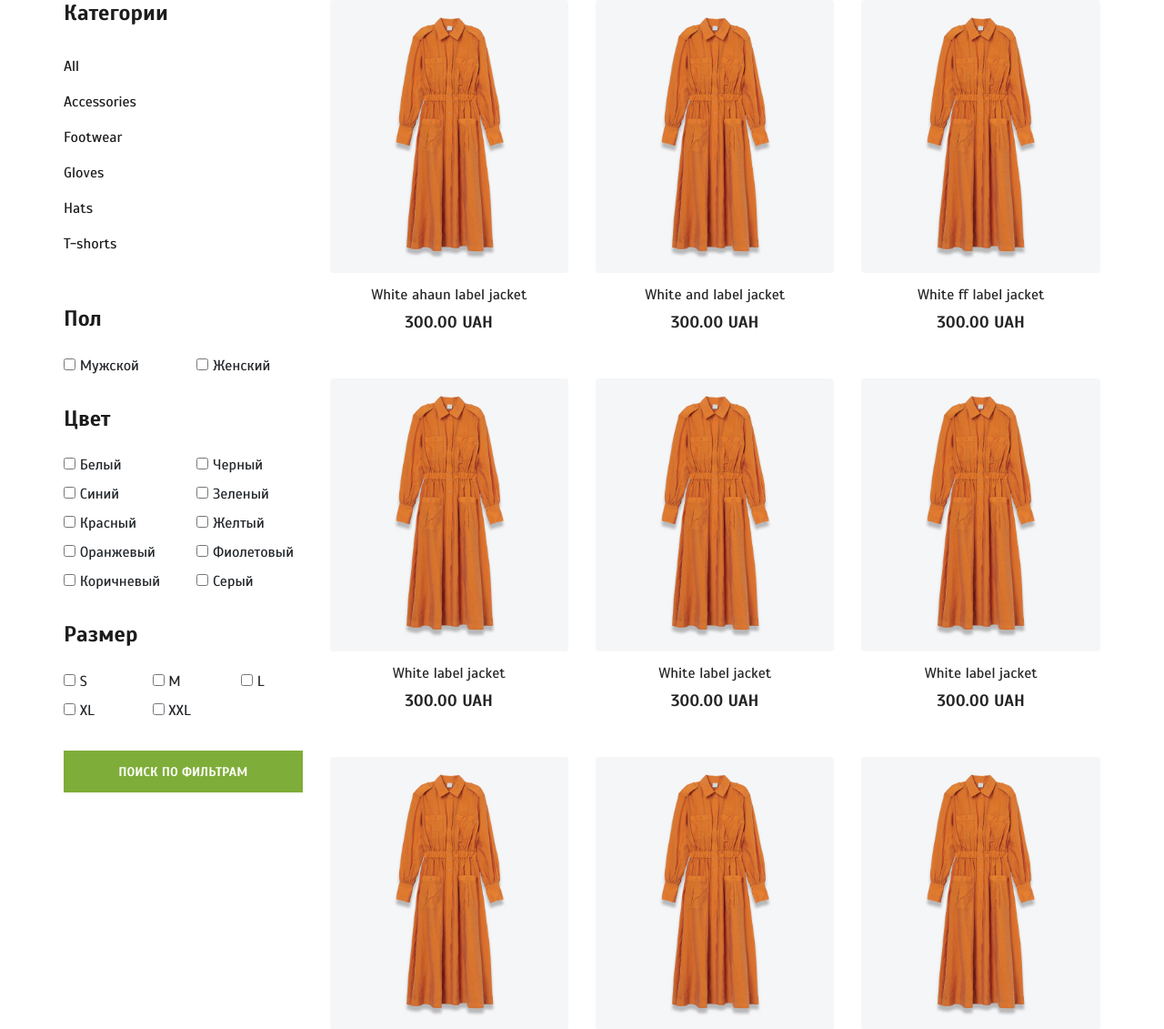
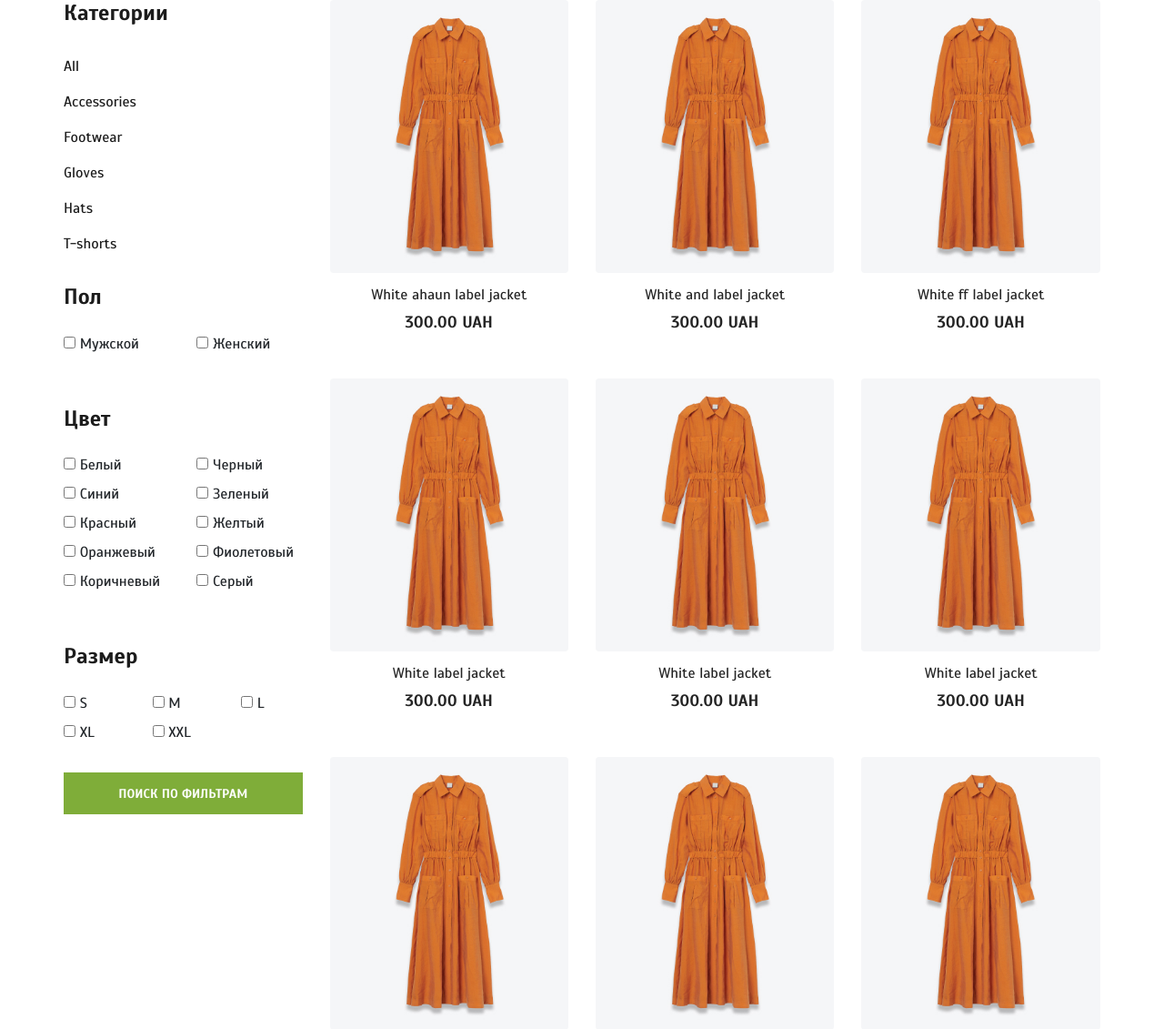
Before and after one commit to george-potapov13/Meliero-shop, a Django app: page /shop/ in a window 1280 px wide. Shown: the part 255-1386 px from the top of the page at 91% size. Run offline with Django 3.2, Linux system fonts and the light colour scheme; data comes from the database, SQL or seed files in the repository; parts of the project's set-up code (start-up, migrations or seed data) failed here and were passed over; some libraries are stand-ins or nearby versions.

Commit message:
change sidebar layout again

```diff
--- a/shop/templates/shop/product_list.html
+++ b/shop/templates/shop/product_list.html
@@ -35,7 +35,7 @@
                             {% endfor %}
                         </ul>
                     </div>
-                    <div class="sidebar__item mt-5">
+                    <div class="sidebar__item mt-4">
                         <form action="" method="get">
                             <h4>Пол</h4>
                             <div>
@@ -47,7 +47,7 @@
                                     {% endfor %}
                                 </div>
                             </div>
-                            <h4 class="mt-4">Цвет</h4>
+                            <h4 class="mt-5">Цвет</h4>
                             <div>
                                 <div class="row">
                                     {% for color in filter.form.color %}
@@ -57,7 +57,7 @@
                                     {% endfor %}
                                 </div>
                             </div>
-                            <h4 class="mt-4">Размер</h4>
+                            <h4 class="mt-5">Размер</h4>
                             <div>
                                 <div class="row">
                                     {% for size in filter.form.size %}
```
